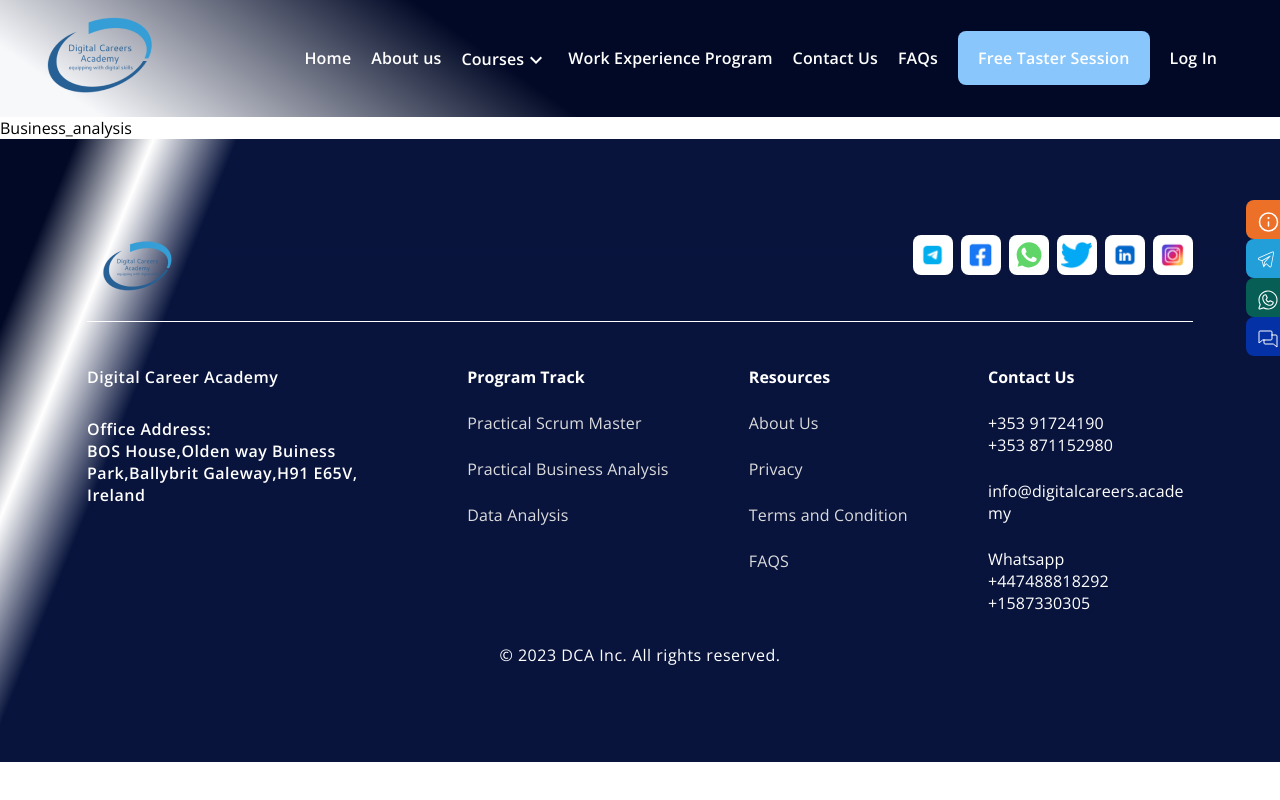
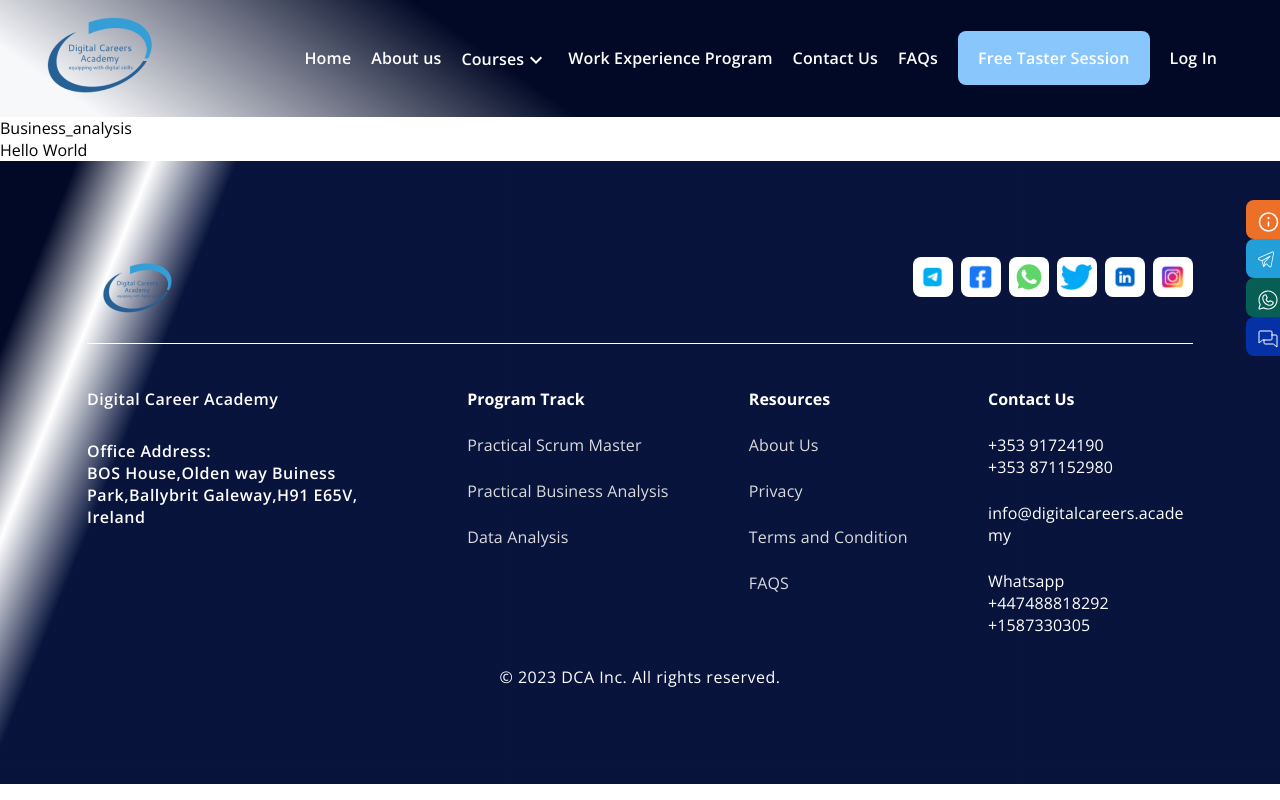
Before and after one commit to Akinyemi04/digital, a React (Create React App) app: page /business_analysis in a window 1280 px wide. Built offline with nearby package versions, Linux system fonts and the light colour scheme; a web font is replaced by a local one.

Commit message:
faq content

```diff
--- a/src/Components/Business_analysis.js
+++ b/src/Components/Business_analysis.js
@@ -2,7 +2,8 @@
 
 const Business_analysis = () => {
   return (
-    <div>Business_analysis</div>
+    <div>Business_analysis <br></br> <p>Hello World</p></div>
+
   )
 }
 
```
Also changed, not shown: src/Components/FAQ.js (indentation only), 2 other files (tests, documents, lock files or other folders).
